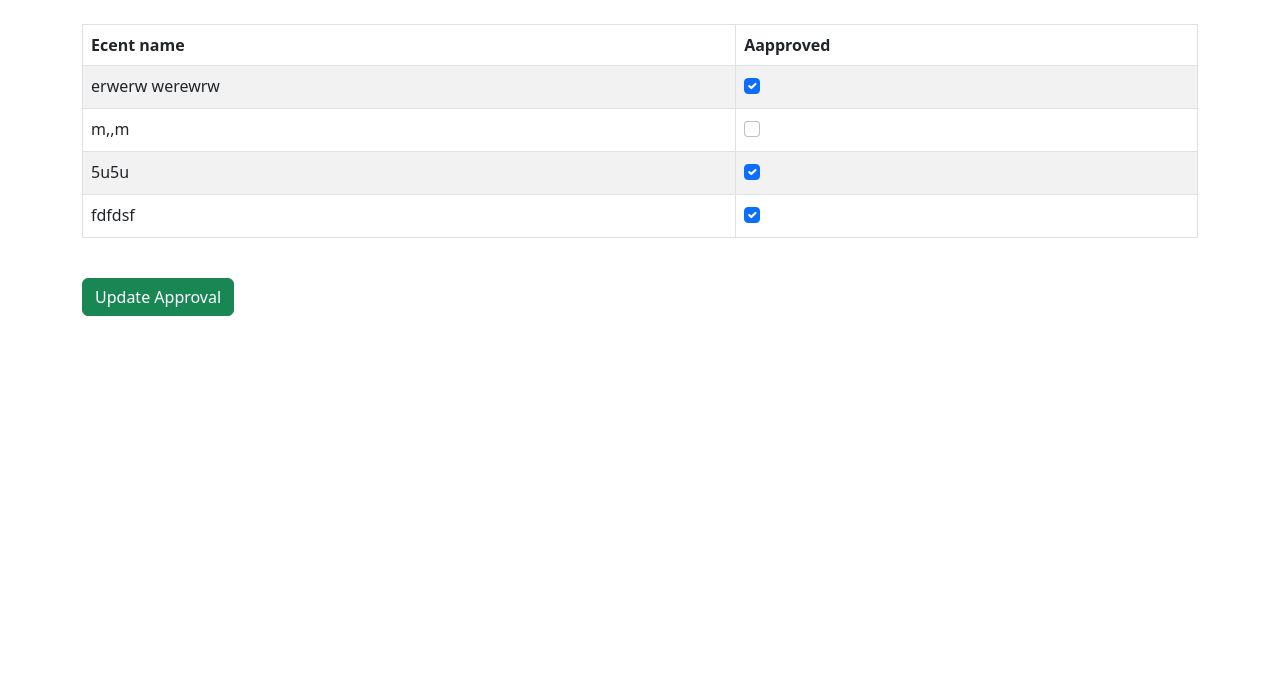
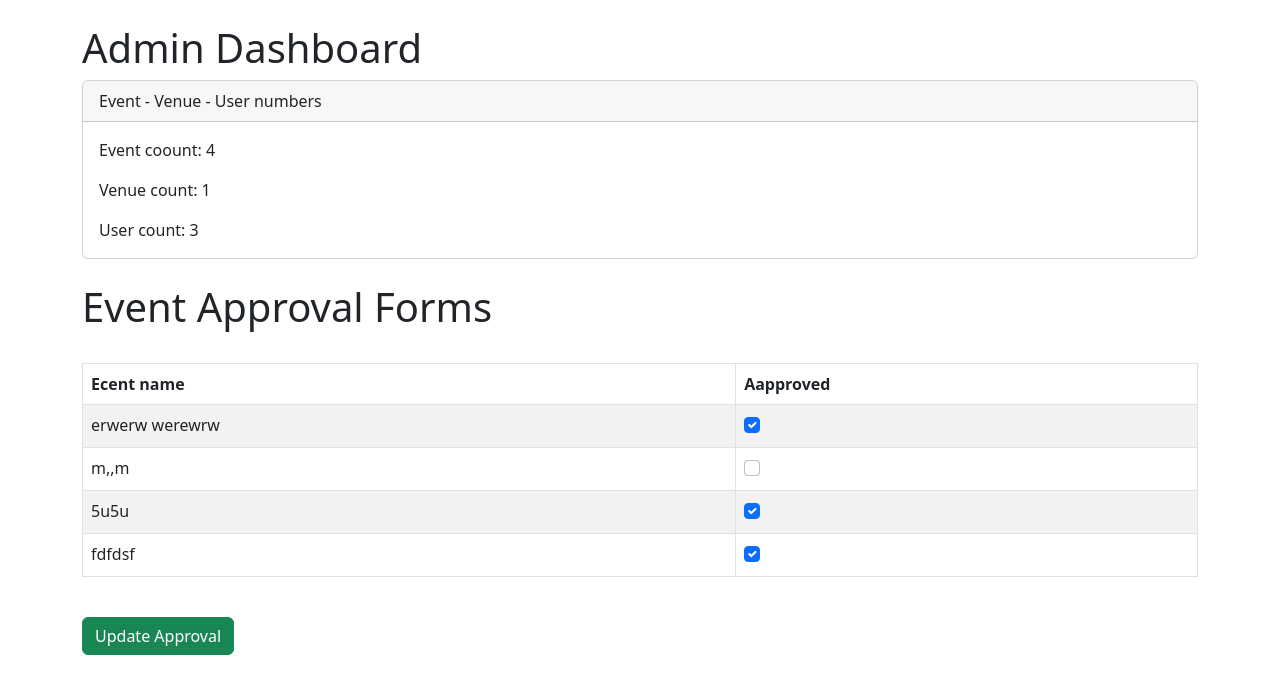
Before and after one commit to islomjon17/djangowednesday, a Django app: page /admin_approverd in a window 1280 px wide. Shown: the part 56-750 px from the top of the page. Run offline with Django 4.2, Linux system fonts and the light colour scheme; a user stored in the database is signed in; data comes from the database, SQL or seed files in the repository; some libraries are stand-ins or nearby versions.

Commit message:
Add event-venue-user counter

```diff
--- a/djangowedapp1/templates/events/admin_approverd.html
+++ b/djangowedapp1/templates/events/admin_approverd.html
@@ -17,8 +17,26 @@
 
         {% extends 'events/base.html' %}
 {% block content %}
+<h1>Admin Dashboard</h1>
 <form method="post">
     {% csrf_token %}
+
+
+    <div class="card">
+        <div class="card-header">
+          Event - Venue - User numbers
+        </div>
+        <div class="card-body">
+          <p class="card-text"> Event coount: {{ event_count}}<br/></p>
+          <p class="card-text"> Venue count: {{ venue_count}} <br/></p>
+          <p class="card-text"> User count: {{ user_count}} <br/></p>
+        </div>
+      </div>
+
+
+    <br/>
+<h1>Event Approval Forms </h1>
+    <br/>
 <table class="table table-striped table-hover table-bordered ">
     <thead>
       <tr>
--- a/djangowedapp1/views.py
+++ b/djangowedapp1/views.py
@@ -32,6 +32,10 @@ from django.core.paginator import Paginator
 
 
 def admin_approverd(request):
+    event_count = Event.objects.all().count()
+    venue_count = Venue.objects.all().count()
+    user_count = User.objects.all().count()
+
     events = Event.objects.all().order_by('event_date')
     if request.user.is_superuser:
         if request.method == 'POST':
@@ -43,7 +47,13 @@ def admin_approverd(request):
             messages.success(request, ("Done succesfully"))
             return redirect ('home')
         else:
-            return render(request, "events/admin_approverd.html", {"events":events})
+            return render(request, "events/admin_approverd.html",
+             {
+            "events":events,
+            "event_count":event_count,
+            "venue_count":venue_count,
+            "user_count":user_count
+            })
     else:
         messages.success(request, ("You are not manager"))
         return redirect ('home')
```
